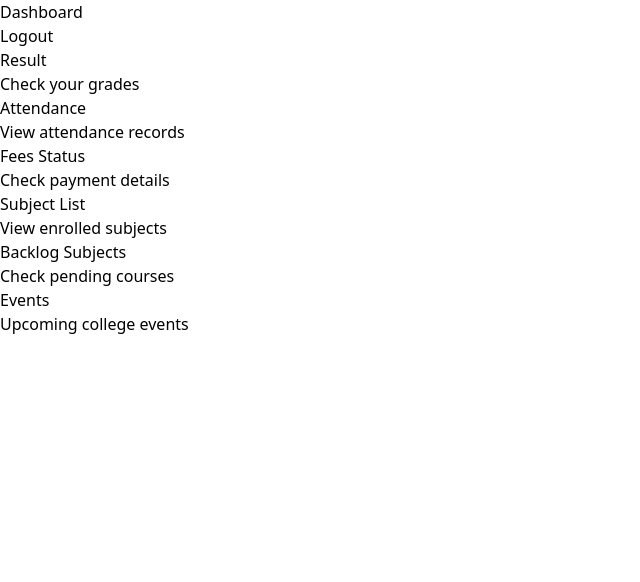
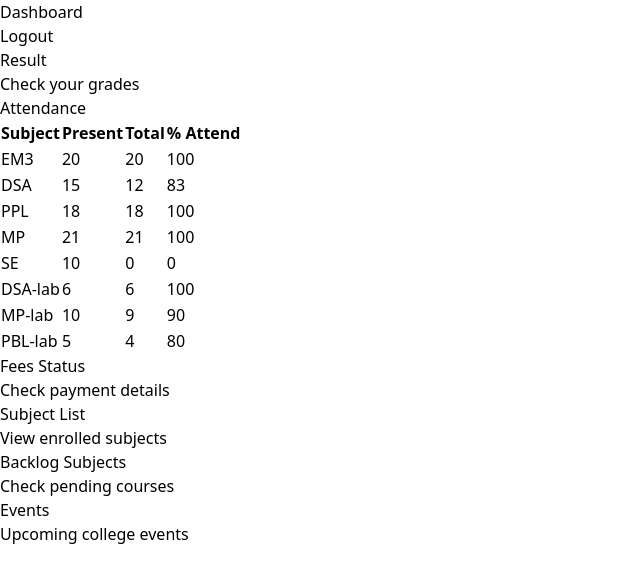
Before and after one commit to NitishP1710/PBL_Sem3, a React (Vite) app in the folder FARMS-main/: page /home in a window 1280 px wide. Shown: the top 582 px of the page, without its empty margins (0-640 px from the left). Built offline with nearby package versions, Linux system fonts and the light colour scheme.

Commit message:
attendance part updated

```diff
--- a/FARMS-main/src/pages/Home.jsx
+++ b/FARMS-main/src/pages/Home.jsx
@@ -35,7 +35,68 @@ export default function Home() {
           <div className="bg-white shadow-lg rounded-lg hover:shadow-xl transition-shadow duration-300 transform hover:-translate-y-1">
             <div className="p-6 text-center">
               <h2 className="text-xl font-semibold text-gray-800 mb-2">Attendance</h2>
-              <p className="text-gray-600">View attendance records</p>
+              <div className="mt-4 overflow-x-auto">
+                <table className="min-w-full table-auto border-collapse">
+                  <thead className="bg-gray-50">
+                    <tr>
+                      <th className="w-1/4 px-6 py-3 text-left text-xs font-medium text-gray-500 uppercase tracking-wider">Subject</th>
+                      <th className="w-1/4 px-6 py-3 text-center text-xs font-medium text-gray-500 uppercase tracking-wider">Present</th>
+                      <th className="w-1/4 px-6 py-3 text-center text-xs font-medium text-gray-500 uppercase tracking-wider">Total</th>
+                      <th className="w-1/4 px-6 py-3 text-center text-xs font-medium text-gray-500 uppercase tracking-wider">% Attend</th>
+                    </tr>
+                  </thead>
+                  <tbody className="bg-white divide-y divide-gray-200">
+                    <tr className="hover:bg-gray-50">
+                      <td className="px-6 py-4 whitespace-nowrap text-left text-sm font-medium text-gray-900">EM3</td>
+                      <td className="px-6 py-4 whitespace-nowrap text-center text-sm text-gray-500">20</td>
+                      <td className="px-6 py-4 whitespace-nowrap text-center text-sm text-gray-500">20</td>
+                      <td className="px-6 py-4 whitespace-nowrap text-center text-sm text-gray-500">100</td>
+                    </tr>
+                    <tr className="hover:bg-gray-50">
+                      <td className="px-6 py-4 whitespace-nowrap text-left text-sm font-medium text-gray-900">DSA</td>
+                      <td className="px-6 py-4 whitespace-nowrap text-center text-sm text-gray-500">15</td>
+                      <td className="px-6 py-4 whitespace-nowrap text-center text-sm text-gray-500">12</td>
+                      <td className="px-6 py-4 whitespace-nowrap text-center text-sm text-gray-500">83</td>
+                    </tr>
+                    <tr className="hover:bg-gray-50">
+                      <td className="px-6 py-4 whitespace-nowrap text-left text-sm font-medium text-gray-900">PPL</td>
+                      <td className="px-6 py-4 whitespace-nowrap text-center text-sm text-gray-500">18</td>
+                      <td className="px-6 py-4 whitespace-nowrap text-center text-sm text-gray-500">18</td>
+                      <td className="px-6 py-4 whitespace-nowrap text-center text-sm text-gray-500">100</td>
+                    </tr>
+                    <tr className="hover:bg-gray-50">
+                      <td className="px-6 py-4 whitespace-nowrap text-left text-sm font-medium text-gray-900">MP</td>
+                      <td className="px-6 py-4 whitespace-nowrap text-center text-sm text-gray-500">21</td>
+                      <td className="px-6 py-4 whitespace-nowrap text-center text-sm text-gray-500">21</td>
+                      <td className="px-6 py-4 whitespace-nowrap text-center text-sm text-gray-500">100</td>
+                    </tr>
+                    <tr className="hover:bg-gray-50">
+                      <td className="px-6 py-4 whitespace-nowrap text-left text-sm font-medium text-gray-900">SE</td>
+                      <td className="px-6 py-4 whitespace-nowrap text-center text-sm text-gray-500">10</td>
+                      <td className="px-6 py-4 whitespace-nowrap text-center text-sm text-gray-500">0</td>
+                      <td className="px-6 py-4 whitespace-nowrap text-center text-sm text-gray-500">0</td>
+                    </tr>
+                    <tr className="hover:bg-gray-50">
+                      <td className="px-6 py-4 whitespace-nowrap text-left text-sm font-medium text-gray-900">DSA-lab</td>
+                      <td className="px-6 py-4 whitespace-nowrap text-center text-sm text-gray-500">6</td>
+                      <td className="px-6 py-4 whitespace-nowrap text-center text-sm text-gray-500">6</td>
+                      <td className="px-6 py-4 whitespace-nowrap text-center text-sm text-gray-500">100</td>
+                    </tr>
+                    <tr className="hover:bg-gray-50">
+                      <td className="px-6 py-4 whitespace-nowrap text-left text-sm font-medium text-gray-900">MP-lab</td>
+                      <td className="px-6 py-4 whitespace-nowrap text-center text-sm text-gray-500">10</td>
+                      <td className="px-6 py-4 whitespace-nowrap text-center text-sm text-gray-500">9</td>
+                      <td className="px-6 py-4 whitespace-nowrap text-center text-sm text-gray-500">90</td>
+                    </tr>
+                    <tr className="hover:bg-gray-50">
+                      <td className="px-6 py-4 whitespace-nowrap text-left text-sm font-medium text-gray-900">PBL-lab</td>
+                      <td className="px-6 py-4 whitespace-nowrap text-center text-sm text-gray-500">5</td>
+                      <td className="px-6 py-4 whitespace-nowrap text-center text-sm text-gray-500">4</td>
+                      <td className="px-6 py-4 whitespace-nowrap text-center text-sm text-gray-500">80</td>
+                    </tr>
+                  </tbody>
+                </table>
+              </div>
             </div>
           </div>
 
```
